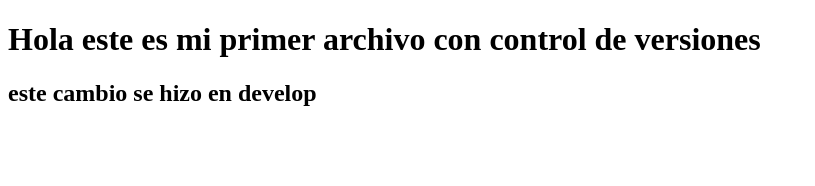
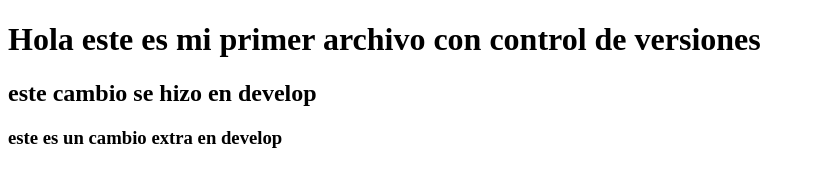
Before and after one commit to Carlos-pixel24/CTROL-PC, a plain HTML site: page index.html in a window 1280 px wide. Shown: the whole page, without its empty margins (0-815 px from the left). Drawn offline with Linux system fonts and the light colour scheme.

Commit message:
Se agrego in tercer cambio en develop

```diff
--- a/index.html
+++ b/index.html
@@ -9,5 +9,6 @@
 <body>
     <h1>Hola este es mi primer archivo con control de versiones</h1>
     <h2>este cambio se hizo en develop</h2>
+    <h3>este es un cambio extra en develop</h3>
 </body>
 </html>
```
